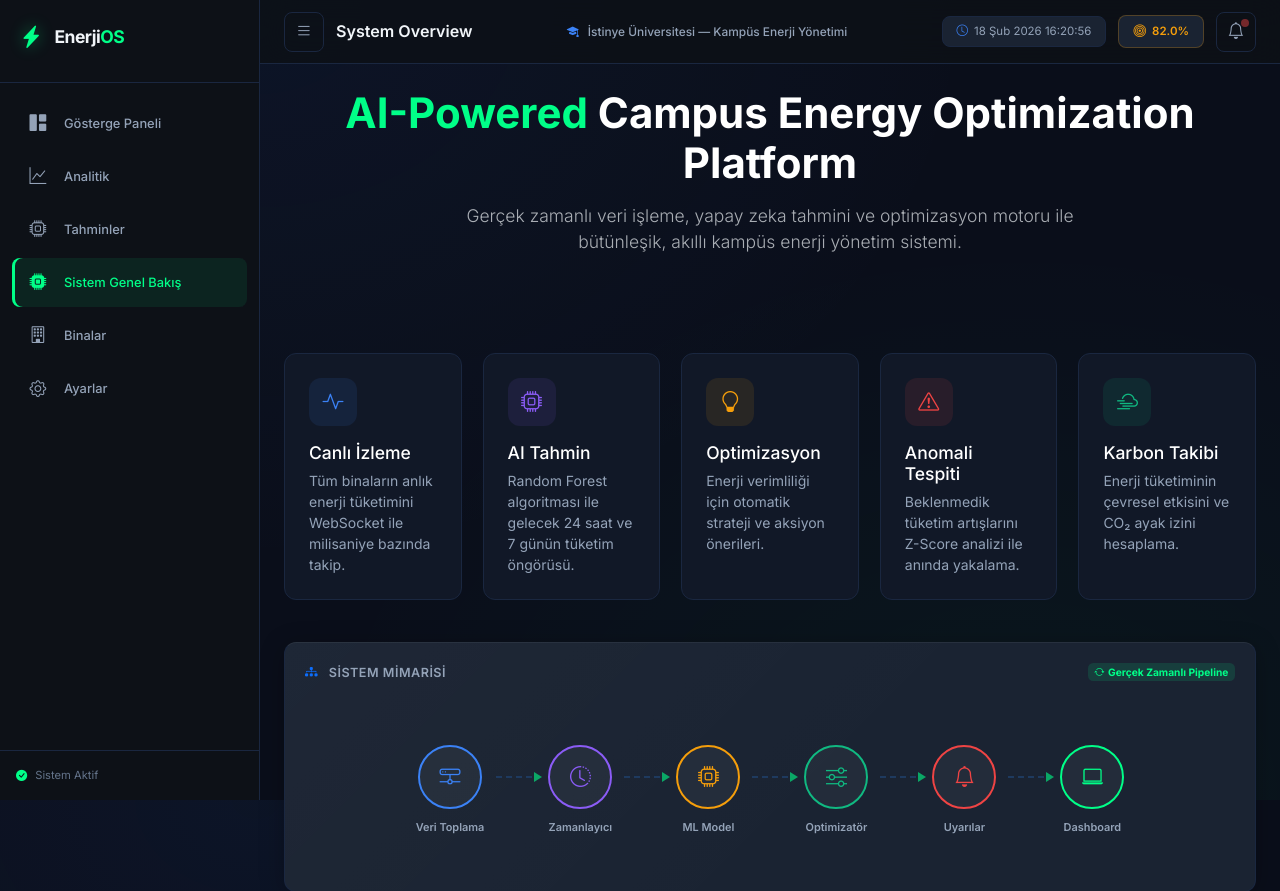
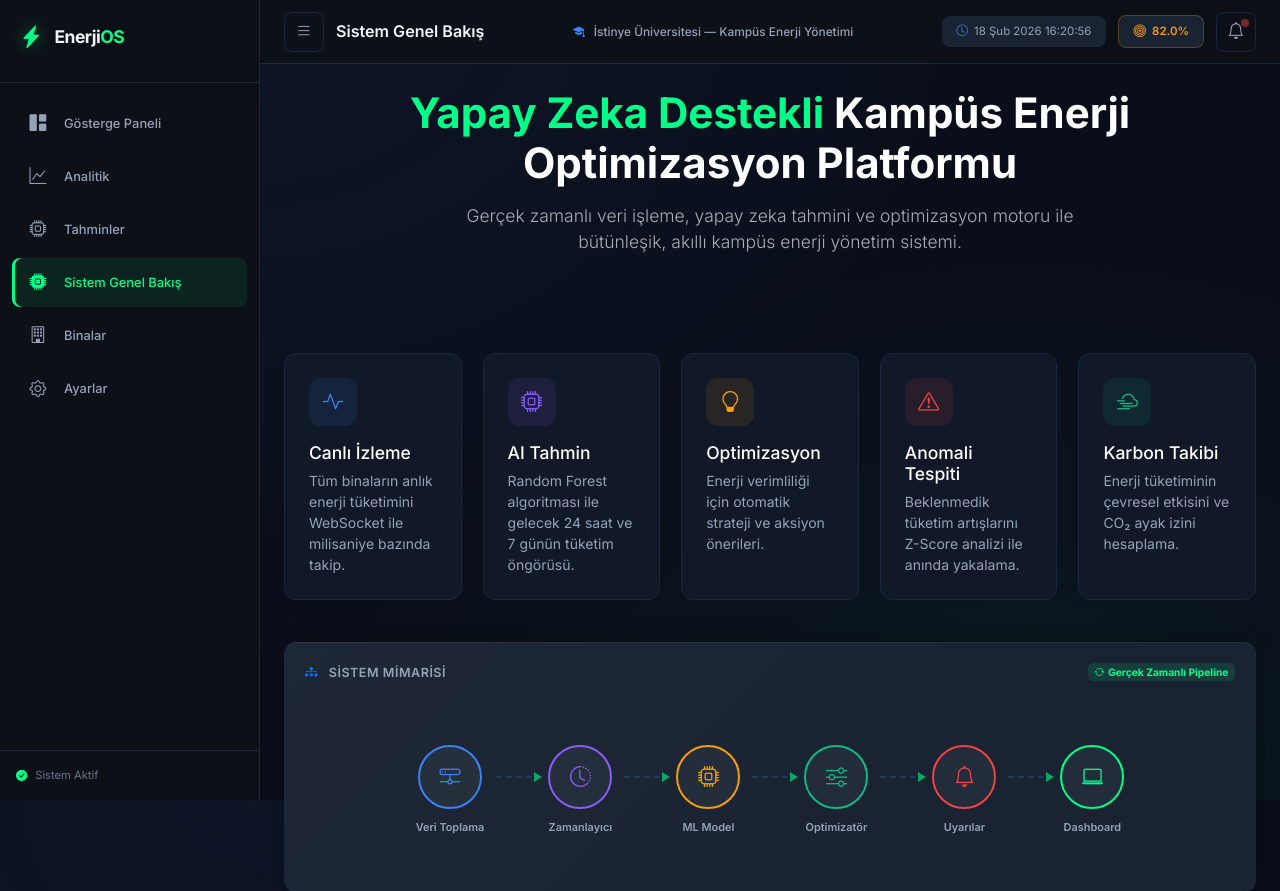
Before and after one commit to Fatih1453fb/TUBITAK, a Flask app: page /system_overview in a window 1280 px wide. Shown: the top 891 px of the page. Run offline with Flask 3, Linux system fonts and the light colour scheme; data comes from the database, SQL or seed files in the repository; some libraries are stand-ins or nearby versions.

Commit message:
UI: Limit anomalies section height, translate titles to Turkish

```diff
--- a/templates/analytics.html
+++ b/templates/analytics.html
@@ -1,7 +1,7 @@
 {% extends "base.html" %}
 
 {% block title %}Analytics{% endblock %}
-{% block page_title %}Analytics{% endblock %}
+{% block page_title %}Analitik{% endblock %}
 
 {% block content %}
 
--- a/templates/dashboard.html
+++ b/templates/dashboard.html
@@ -1,7 +1,7 @@
 {% extends "base.html" %}
 
 {% block title %}Dashboard{% endblock %}
-{% block page_title %}Dashboard{% endblock %}
+{% block page_title %}Gösterge Paneli{% endblock %}
 
 {% block content %}
 
@@ -189,7 +189,7 @@
                 </h3>
                 <span class="badge bg-dark border border-secondary" id="anomalyCount">0</span>
             </div>
-            <div id="anomaliesContainer">
+            <div id="anomaliesContainer" style="max-height: 420px; overflow-y: auto; padding-right: 4px;">
                 <div class="rec-skeleton">
                     <div class="skeleton" style="height:70px;margin-bottom:8px;"></div>
                     <div class="skeleton" style="height:70px;"></div>
--- a/templates/system_overview.html
+++ b/templates/system_overview.html
@@ -1,7 +1,7 @@
 {% extends "base.html" %}
 
 {% block title %}System Overview{% endblock %}
-{% block page_title %}System Overview{% endblock %}
+{% block page_title %}Sistem Genel Bakış{% endblock %}
 
 {% block content %}
 
@@ -220,7 +220,7 @@
 <div class="row mb-5 animate-in">
     <div class="col-12 text-center">
         <h2 class="display-5 fw-bold text-white mb-3">
-            <span class="text-accent">AI-Powered</span> Campus Energy Optimization Platform
+            <span class="text-accent">Yapay Zeka Destekli</span> Kampüs Enerji Optimizasyon Platformu
         </h2>
         <p class="lead text-muted mx-auto" style="max-width: 700px;">
             Gerçek zamanlı veri işleme, yapay zeka tahmini ve optimizasyon motoru ile bütünleşik,
```
